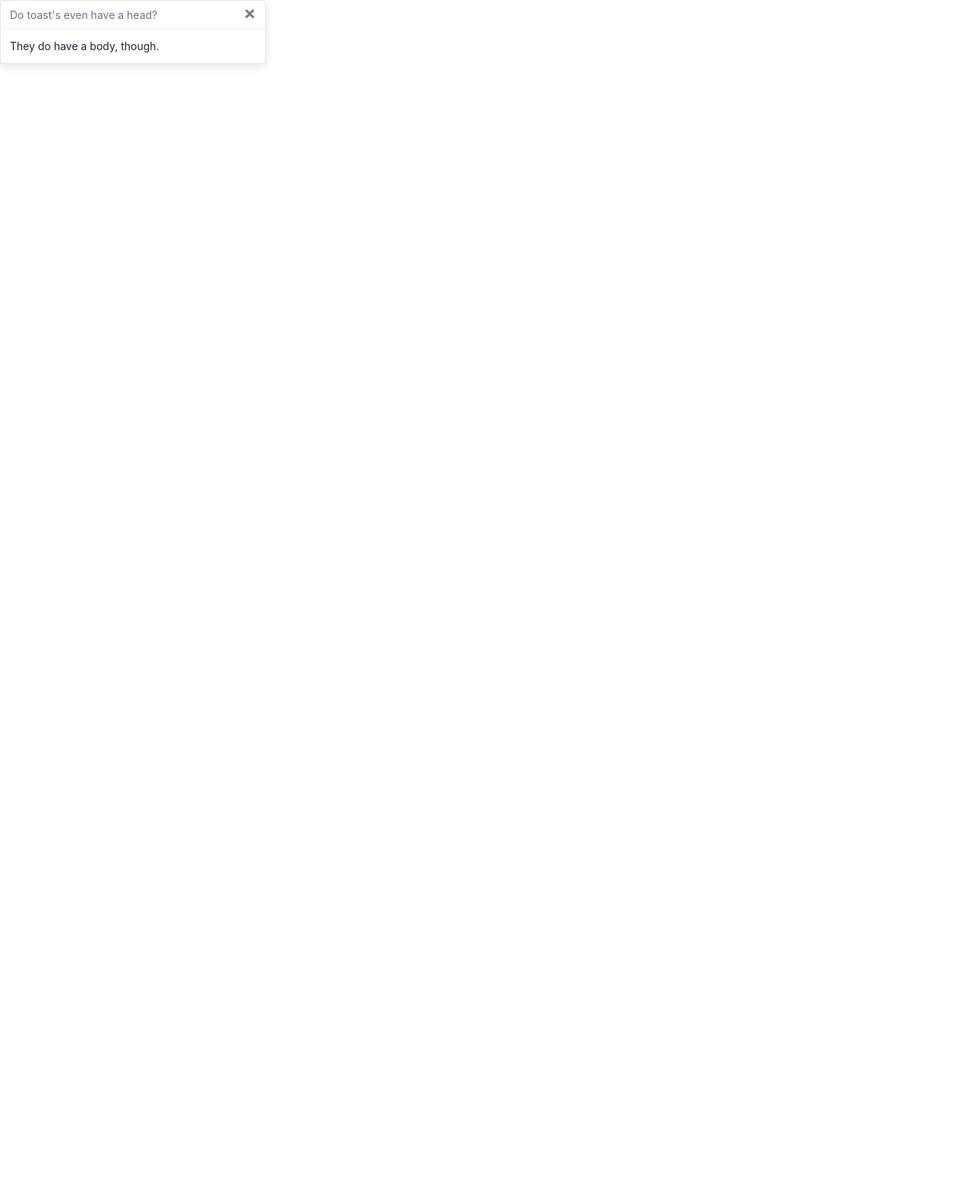
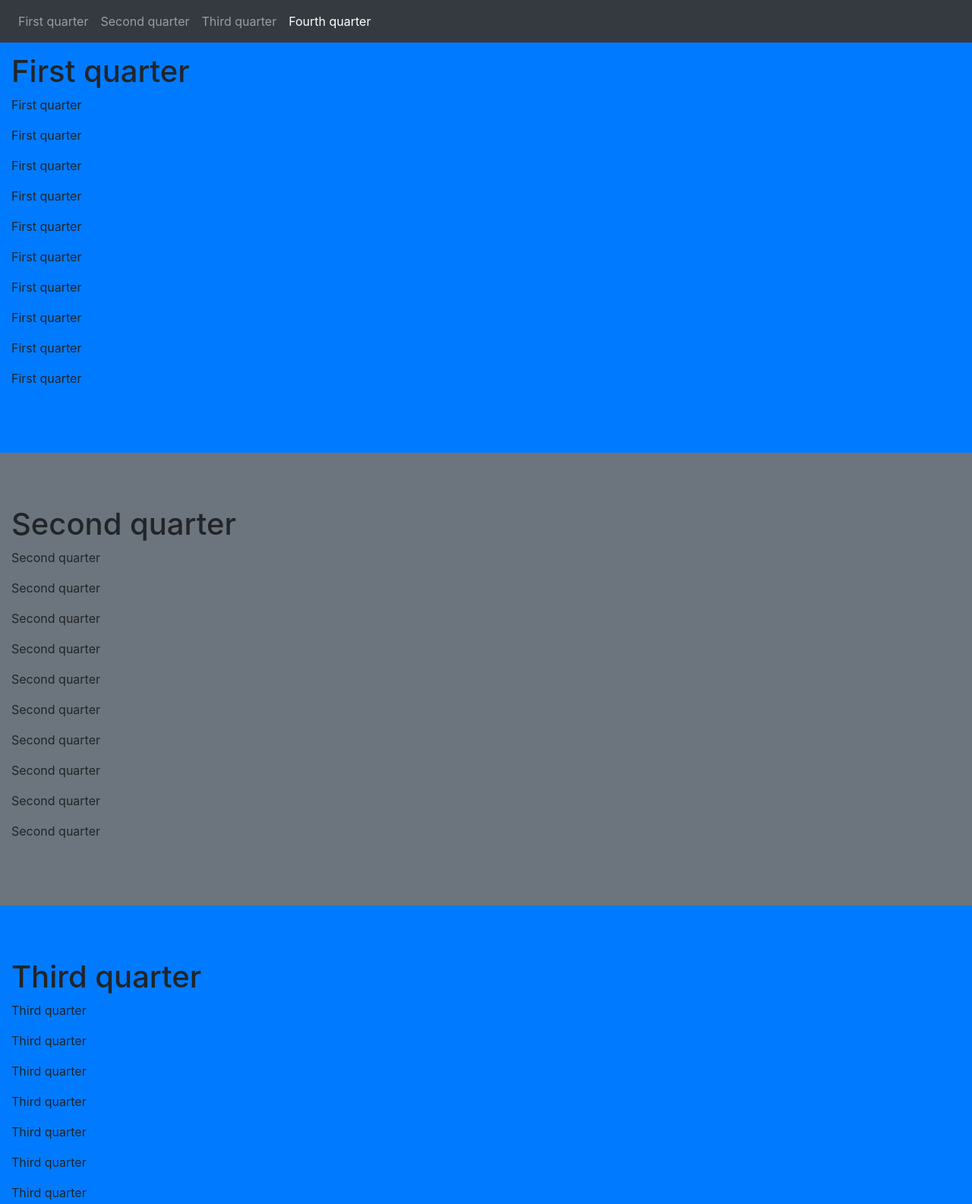
Before and after one commit to Rapha-Y/My_Bootstrap_Studies, a plain HTML site: page index.html in a window 1280 px wide. Shown: the top 1585 px of the page at 76% size. Before the commit the page ends 800 px from the top, so only its background shows below. Drawn offline with nearby package versions, Linux system fonts and the light colour scheme.

Commit message:
added scrollspy examples

```diff
--- a/index.html
+++ b/index.html
@@ -12,20 +12,91 @@
         <script src="https://cdnjs.cloudflare.com/ajax/libs/popper.js/1.16.0/umd/popper.min.js"></script>
         <script src="https://maxcdn.bootstrapcdn.com/bootstrap/4.5.0/js/bootstrap.min.js"></script>
     </head>
-    <body>
-        <script>
-            $(document).ready(function() {
-                $('.toast').toast('show');
-            });
-        </script>
-        <div class="toast" data-autohide="false">
-            <div class="toast-header">
-                <span class="mr-auto">Do toast's even have a head?</span>
-                <button type="button" class="m1-2 mb-1 close" data-dismiss="toast">&times;</button>
-            </div>
-            <div class="toast-body">
-                They do have a body, though.
-            </div>
+    <body data-spy="scroll" data-target=".navbar" data-offset="50">
+        <!-- A vertical navigation menu can also be used -->
+        <nav class="navbar navbar-expand-sm bg-dark navbar-dark fixed-top">
+            <ul class="navbar-nav">
+                <li class="navbar-item">
+                    <a href="#percent0" class="nav-link">First quarter</a>
+                </li>
+                <li class="navbar-item">
+                    <a href="#percent25" class="nav-link">Second quarter</a>
+                </li>
+                <li class="navbar-item">
+                    <a href="#percent50" class="nav-link">Third quarter</a>
+                </li>
+                <li class="navbar-item">
+                    <a href="#percent75" class="nav-link">Fourth quarter</a>
+                </li>
+            </ul>
+        </nav>
+        <div
+            id="percent0"
+            class="container-fluid bg-primary"
+            style="padding-top: 70px; padding-bottom:70px"
+        >
+            <h1>First quarter</h1>
+            <p>First quarter</p>
+            <p>First quarter</p>
+            <p>First quarter</p>
+            <p>First quarter</p>
+            <p>First quarter</p>
+            <p>First quarter</p>
+            <p>First quarter</p>
+            <p>First quarter</p>
+            <p>First quarter</p>
+            <p>First quarter</p>
+        </div>
+        <div
+            id="percent25"
+            class="container-fluid bg-secondary"
+            style="padding-top: 70px; padding-bottom:70px"
+        >
+            <h1>Second quarter</h1>
+            <p>Second quarter</p>
+            <p>Second quarter</p>
+            <p>Second quarter</p>
+            <p>Second quarter</p>
+            <p>Second quarter</p>
+            <p>Second quarter</p>
+            <p>Second quarter</p>
+            <p>Second quarter</p>
+            <p>Second quarter</p>
+            <p>Second quarter</p>
+        </div>
+        <div
+            id="percent50"
+            class="container-fluid bg-primary"
+            style="padding-top: 70px; padding-bottom:70px"
+        >
+            <h1>Third quarter</h1>
+            <p>Third quarter</p>
+            <p>Third quarter</p>
+            <p>Third quarter</p>
+            <p>Third quarter</p>
+            <p>Third quarter</p>
+            <p>Third quarter</p>
+            <p>Third quarter</p>
+            <p>Third quarter</p>
+            <p>Third quarter</p>
+            <p>Third quarter</p>
+        </div>
+        <div
+            id="percent75"
+            class="container-fluid bg-secondary"
+            style="padding-top: 70px; padding-bottom:70px"
+        >
+            <h1>Fourth quarter</h1>
+            <p>Fourth quarter</p>
+            <p>Fourth quarter</p>
+            <p>Fourth quarter</p>
+            <p>Fourth quarter</p>
+            <p>Fourth quarter</p>
+            <p>Fourth quarter</p>
+            <p>Fourth quarter</p>
+            <p>Fourth quarter</p>
+            <p>Fourth quarter</p>
+            <p>Fourth quarter</p>
         </div>
     </body>
 </html>
```
